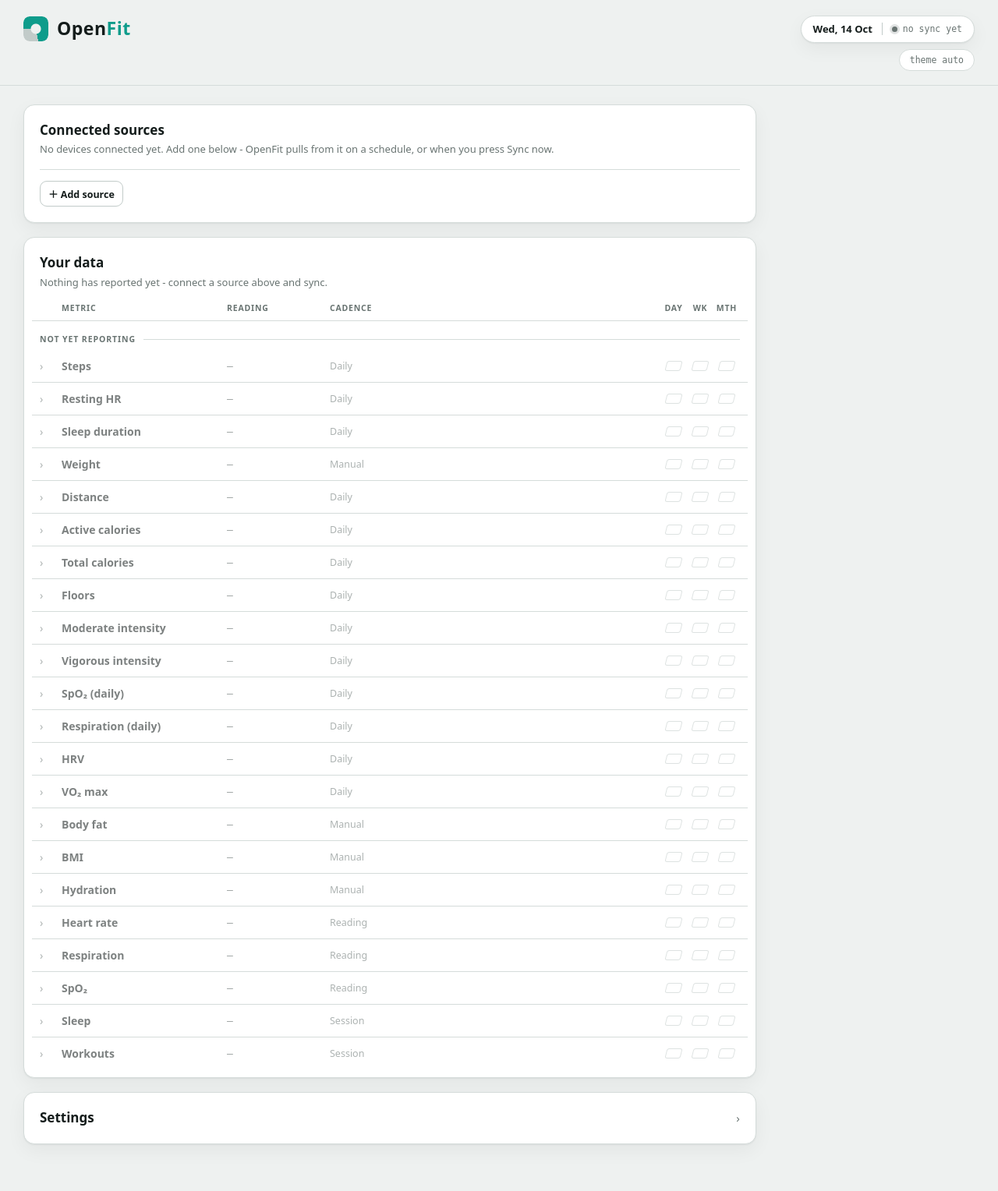
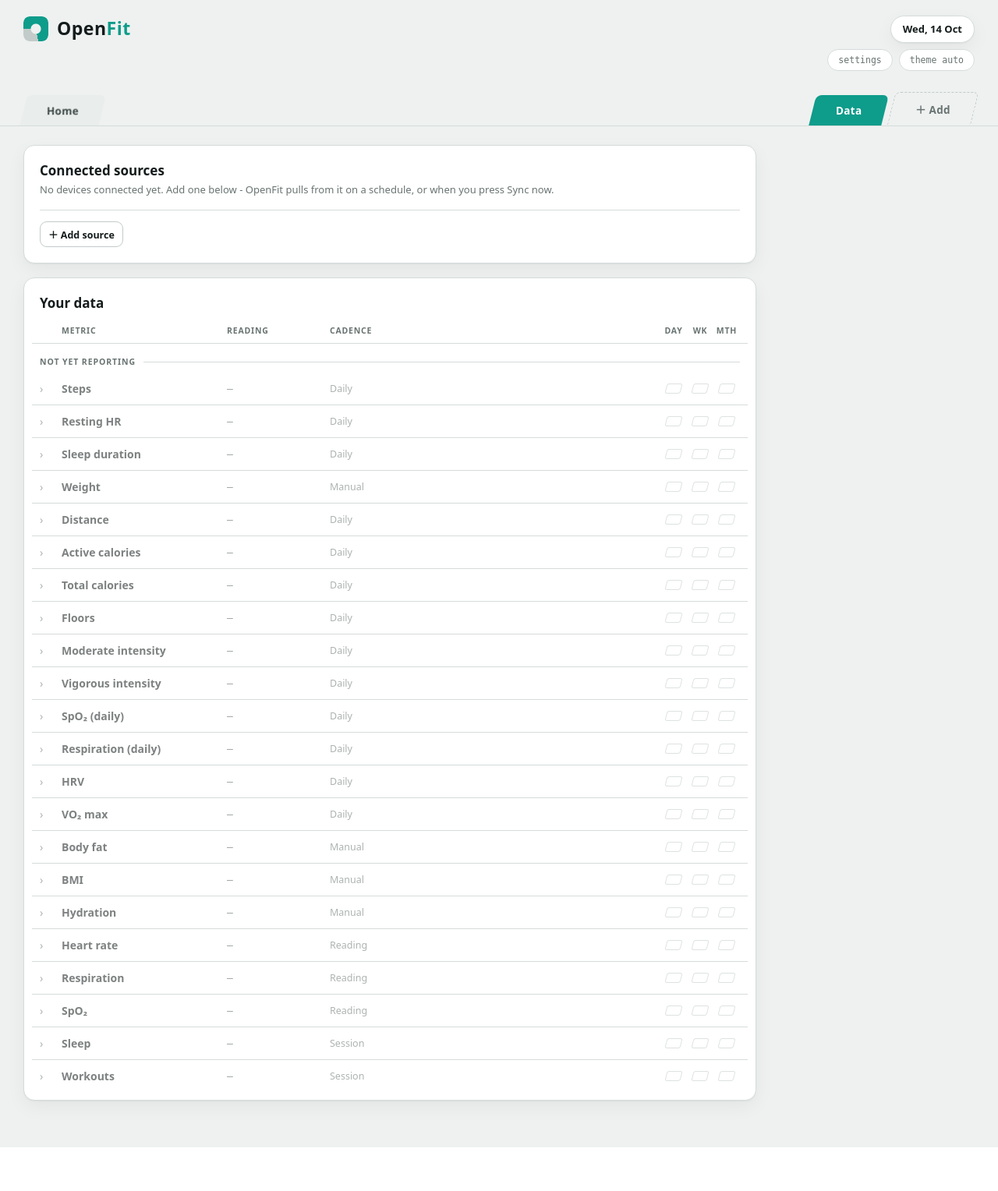
Before and after one commit to Raven-git-hub/OpenFit, a Flask app: page / in a window 1280 px wide. Shown: the whole page at 78% size. After the commit the page ends 1472 px from the top, so only its background shows below. Run offline with Flask 3, Linux system fonts and the light colour scheme; data that the repository does not hold is empty; parts of the project's set-up code (start-up, migrations or seed data) failed here and were passed over.

Commit message:
Console chrome: restore the tab strip (Home / Data), placeholder popups
Frontend only; no API or schema changes.

- Restore the original angled tab strip (markup + CSS verbatim from
  b7d1129) with two tabs: Home (far left, a blank panel) and Data (far
  right, beside the dashed + Add; open on load) holding the console.
  Switching only shows/hides panels, so the console keeps its state.
- Top bar: drop the last-sync stamp and its /api/activity read (the
  page's only use of it); keep the date. Add a "settings" pill left of
  the theme toggle, styled the same.
- One reusable coming-soon modal (comingSoon(title), on the existing
  .modal chrome) for Settings, + Add, and Add source once every
  connector is connected (it was disabled then). With a connector
  still unconnected, Add source opens the real add flow as before.
- Remove the "Your data" hint line (a failed refresh still shows its
  note), the "Every device ... already connected" text, and the
  Settings disclosure at the foot of the console.
- Docs: frontend-redesign-and-widget-model.md and the CLAUDE.md
  index.html / compat-shim notes. Test: the page has both tabs and no
  longer reads /api/activity.

Co-Authored-By: Claude Opus 5.5 <noreply@anthropic.com>
Claude-Session: https://claude.ai/code/session_01FGqfq85ERz9jYmqjPD1N6K

```diff
--- a/app/templates/index.html
+++ b/app/templates/index.html
@@ -128,11 +128,11 @@ button{font-family:inherit;cursor:pointer;}
 :focus-visible{outline:2px solid var(--accent);outline-offset:2px;border-radius:4px;}
 .tnum{font-variant-numeric:tabular-nums;}
 
-/* ---------- app shell: top bar ---------- */
+/* ---------- app shell: top bar + rhombus tab strip ---------- */
 .app{min-height:100vh;}
 .topbar{
   display:flex;align-items:flex-start;justify-content:space-between;gap:16px;
-  padding:20px 30px 18px;border-bottom:1px solid var(--border);
+  padding:20px 30px 0;
 }
 .brand{display:flex;align-items:center;gap:11px;}
 .brand-mark{
@@ -147,21 +147,39 @@ button{font-family:inherit;cursor:pointer;}
 .brand-name b{color:var(--accent);}
 
 .status-stack{display:flex;flex-direction:column;align-items:flex-end;gap:8px;}
-.datesync{
-  display:flex;align-items:center;gap:12px;
+.datepill{
   background:var(--surface);border:1px solid var(--border);border-radius:22px;
   padding:7px 15px;box-shadow:var(--shadow);
+  font-family:var(--font-display);font-weight:700;font-size:13px;color:var(--ink);
 }
-.datesync .ds-date{font-family:var(--font-display);font-weight:700;font-size:13px;color:var(--ink);}
-.datesync .ds-sep{width:1px;height:16px;background:var(--border-strong);}
-.datesync .ds-sync{display:flex;align-items:center;gap:7px;font-family:var(--font-mono);font-size:11.5px;color:var(--muted);}
-.dot{width:7px;height:7px;border-radius:50%;background:var(--good);flex:none;box-shadow:0 0 0 3px color-mix(in srgb,var(--good) 22%,transparent);}
-.dot.idle{background:var(--muted);box-shadow:0 0 0 3px color-mix(in srgb,var(--muted) 20%,transparent);}
-.theme-toggle{
+/* the small pill buttons under the date: Settings, then the theme toggle */
+.bar-btns{display:flex;gap:8px;}
+.bar-btn{
   border:1px solid var(--border);border-radius:20px;background:var(--surface);
   color:var(--muted);font-size:11.5px;font-family:var(--font-mono);padding:6px 13px;
 }
-.theme-toggle:hover{border-color:var(--accent);color:var(--accent);}
+.bar-btn:hover{border-color:var(--accent);color:var(--accent);}
+
+.tabstrip{
+  display:flex;gap:8px;align-items:flex-end;
+  padding:18px 30px 0;margin-top:8px;
+  border-bottom:1px solid var(--border);overflow-x:auto;scrollbar-width:none;
+}
+.tabstrip::-webkit-scrollbar{display:none;}
+.tab{
+  border:none;background:var(--surface-2);color:var(--ink-2);
+  font-family:var(--font-display);font-weight:700;font-size:13.5px;letter-spacing:.3px;
+  padding:11px 30px;transform:skewX(-14deg);border-radius:7px 7px 0 0;
+  white-space:nowrap;position:relative;top:1px;transition:background .12s,color .12s;
+}
+.tab>span{display:inline-block;transform:skewX(14deg);}
+.tab:hover{background:var(--surface);color:var(--ink);}
+.tab.active{background:var(--accent);color:var(--accent-ink);}
+.tab-add{margin-left:auto;background:transparent;border:1.5px dashed var(--border-strong);color:var(--muted);font-weight:600;}
+.tab-add:hover{background:transparent;border-color:var(--accent);color:var(--accent);}
+/* Home holds the left end alone; Data sits at the right end, beside Add */
+.tab-end{margin-left:auto;}
+.tab-end + .tab-add{margin-left:0;}
 
 .main{padding:24px 30px 60px;min-width:0;}
 
@@ -186,9 +204,6 @@ a.btn{display:inline-block;text-decoration:none;}
   border-radius:var(--radius-sm);padding:10px 11px;font-size:14px;font-family:var(--font-body);width:100%;
 }
 .input:focus{border-color:var(--accent);outline:none;}
-.seg{display:inline-flex;border:1px solid var(--border);border-radius:8px;overflow:hidden;}
-.seg button{border:none;background:var(--surface);color:var(--muted);padding:7px 12px;font-size:12.5px;font-weight:600;}
-.seg button.on{background:var(--accent-soft);color:var(--accent);}
 .form-msg{font-size:12px;font-family:var(--font-mono);margin-top:8px;min-height:16px;}
 .form-msg.ok{color:var(--good);}
 .form-msg.bad{color:var(--crit);}
@@ -221,17 +236,14 @@ a.btn{display:inline-block;text-decoration:none;}
 /* the Add source button at the foot of Connected sources */
 .src-add{display:flex;align-items:center;gap:10px;flex-wrap:wrap;padding-top:14px;margin-top:2px;border-top:1px solid var(--border);}
 .src + .src-add{border-top:none;margin-top:0;}
-.src-add-note{color:var(--muted);font-size:12.5px;}
 
-/* ---------- floating add-device modal ---------- */
+/* ---------- floating modal: add-device flows + the coming-soon stub ---------- */
 .modal-bg{position:fixed;inset:0;z-index:80;background:color-mix(in srgb,var(--ink) 45%,transparent);display:grid;place-items:center;padding:20px;}
 .modal{background:var(--surface);border:1px solid var(--border-strong);border-radius:var(--radius);box-shadow:var(--shadow);padding:20px;width:min(420px,100%);max-height:88vh;overflow:auto;}
 .modal h4{font-family:var(--font-display);font-weight:700;font-size:16px;margin:0 0 3px;}
 .modal .hint{color:var(--muted);font-size:13px;margin:0 0 16px;}
 .modal .field{margin-bottom:12px;}
 .modal-actions{display:flex;justify-content:flex-end;gap:10px;margin-top:16px;}
-.note-box{font-size:12.5px;color:var(--ink-2);background:var(--inset);border:1px solid var(--border);border-left:3px solid var(--accent);border-radius:8px;padding:11px 13px;line-height:1.55;}
-.mono{font-family:var(--font-mono);}
 
 /* ---------- the data card ----------
    One row per metric, series and session kind:
@@ -239,7 +251,8 @@ a.btn{display:inline-block;text-decoration:none;}
    The caption row uses the same grid, so its captions sit over the
    columns they name. */
 .card.data{padding:20px 10px 10px;}
-.card.data .card-head{padding:0 10px;}
+.card.data .card-head{padding:0 10px 12px;}
+.card.data .card-head .form-msg{margin:4px 0 0;min-height:0;}
 .dgrid{display:grid;grid-template-columns:16px minmax(0,200px) 120px 90px 1fr auto;align-items:center;column-gap:12px;}
 .dcap{
   padding:0 10px 8px;border-bottom:1px solid var(--border);
@@ -266,7 +279,7 @@ a.btn{display:inline-block;text-decoration:none;}
 }
 .dgroup::after{content:"";flex:1;height:1px;background:var(--border);}
 
-/* continuity rhombuses - skewed like the tab strip they replaced.
+/* continuity rhombuses - skewed like the tab strip.
    Fill opacity (--op) is the coverage; an outline alone means none. */
 .rhs{display:flex;}
 .rh-cell{width:34px;display:grid;place-items:center;text-align:center;}
@@ -311,19 +324,12 @@ h5 + .dnote{margin-top:0;}
   padding:5px 9px;border-radius:7px;box-shadow:var(--shadow);
 }
 
-/* ---------- settings disclosure ---------- */
-details.settings > summary{list-style:none;display:flex;align-items:center;justify-content:space-between;cursor:pointer;}
-details.settings > summary::-webkit-details-marker{display:none;}
-details.settings > summary h3{margin:0;}
-details.settings .chev{color:var(--muted);transition:transform .15s;}
-details.settings[open] .chev{transform:rotate(90deg);}
-.set-body{margin-top:16px;display:flex;flex-direction:column;gap:10px;align-items:flex-start;}
-.set-body .hint{margin:0;}
-
 /* ---------- responsive: phone ---------- */
 @media (max-width:860px){
-  .topbar{padding:14px 15px 14px;}
+  .topbar{padding:14px 15px 0;}
   .brand-name{font-size:20px;}
+  .tabstrip{padding:14px 15px 0;gap:6px;}
+  .tab{padding:10px 20px;font-size:12.5px;}
   .main{padding:18px 15px 60px;}
 }
 @media (max-width:640px){
@@ -345,36 +351,30 @@ details.settings[open] .chev{transform:rotate(90deg);}
       <div class="brand-name">Open<b>Fit</b></div>
     </div>
     <div class="status-stack">
-      <div class="datesync">
-        <span class="ds-date" id="dsDate"></span>
-        <span class="ds-sep"></span>
-        <span class="ds-sync" id="dsSync"><span class="dot idle"></span> no sync yet</span>
+      <div class="datepill" id="today"></div>
+      <div class="bar-btns">
+        <button class="bar-btn" id="settingsBtn" type="button">settings</button>
+        <button class="bar-btn" id="themeToggle" type="button">theme <span id="themeState">auto</span></button>
       </div>
-      <button class="theme-toggle" id="themeToggle">theme <span id="themeState">auto</span></button>
     </div>
   </header>
 
+  <nav class="tabstrip" aria-label="Tabs">
+    <button class="tab" data-tab="home" type="button"><span>Home</span></button>
+    <button class="tab tab-end active" data-tab="data" type="button" aria-current="page"><span>Data</span></button>
+    <button class="tab tab-add" id="addTabBtn" type="button"><span>＋ Add</span></button>
+  </nav>
+
   <main class="main">
-    <div class="console">
-      <section class="card" id="sourcesCard" aria-label="Connected sources"></section>
-      <section class="card data" id="dataCard" aria-label="Your data"></section>
-
-      <details class="card settings">
-        <summary><h3>Settings</h3><span class="chev" aria-hidden="true">›</span></summary>
-        <div class="set-body">
-          <div class="field"><label>Appearance</label></div>
-          <div class="seg" id="cfgTheme">
-            <button type="button" data-t="auto">Auto</button><button type="button" data-t="light">Light</button><button type="button" data-t="dark">Dark</button>
-          </div>
-          <p class="hint">Remembered in this browser only - it is not stored with your data.</p>
-          <div class="note-box">
-            Want to go further than the theme? Every colour, font and radius is a CSS variable in the
-            <span class="mono">CUSTOMISE OPENFIT HERE</span> block at the top of <span class="mono">index.html</span>.
-            Change a handful of tokens and the whole interface re-skins - no hunting through markup.
-          </div>
-        </div>
-      </details>
-    </div>
+    <!-- HOME: blank for now -->
+    <section data-panel="home" aria-label="Home" hidden></section>
+    <!-- DATA: the console -->
+    <section data-panel="data" aria-label="Data">
+      <div class="console">
+        <section class="card" id="sourcesCard" aria-label="Connected sources"></section>
+        <section class="card data" id="dataCard" aria-label="Your data"></section>
+      </div>
+    </section>
   </main>
 </div>
 
@@ -417,7 +417,6 @@ details.settings[open] .chev{transform:rotate(90deg);}
     }catch(e){ return {ok:false, error:'network error'}; }
   }
 
-  const ACTIVITY_DAYS = 14;
   const api = {
     /* The access contract: what there is, which days hold it, and who
        is primary for each metric. */
@@ -426,9 +425,6 @@ details.settings[open] .chev{transform:rotate(90deg);}
     sourceRoles:  ()             => fetchJSON('/api/source-roles'),
     setPrimary:   (metric, src)  => send('/api/source-roles/'+enc(metric), 'PUT', {primary:src}),
     sessions:     (kind, from)   => getJSON('/api/sessions/'+enc(kind)+(from ? '?from='+enc(from) : ''), null),
-    /* Only for the top bar's last-sync stamp: the per-source rows carry
-       synced_at, which nothing in the access contract does. */
-    listActivity: days           => getJSON('/api/activity?days='+days+'&by_source=1', []),
     /* Connectors = plugins + whatever account has been attached to them.
        Credentials go one way only: they are posted here and never read
        back, so nothing on this page can display a stored password. */
@@ -474,7 +470,6 @@ details.settings[open] .chev{transform:rotate(90deg);}
      ========================================================= */
   const state = {
     connectors:null,   // [{id, name, fields, add_flow, add_note, connected, configured}]; null until loaded
-    activity:[],       // per-source rows, only for the last-sync stamp
     status:'loading',  // the data card: loading | ready | error
     stale:false,       // a refresh failed; the last good load is still shown
     data:null,         // {rows, coverage, win}
@@ -502,14 +497,6 @@ details.settings[open] .chev{transform:rotate(90deg);}
     const d = new Date();
     return new Date(d.getTime() - d.getTimezoneOffset()*60000).toISOString().slice(0,10);
   };
-  /* Plugins stamp synced_at with SQLite's datetime('now') - UTC, in
-     'YYYY-MM-DD HH:MM:SS' form, which Date() does not parse consistently.
-     Normalise to ISO/UTC so it can be shown in the viewer's local time. */
-  function parseStamp(s){
-    if(!s) return null;
-    const d = new Date(s.includes('T') ? s : s.replace(' ','T')+'Z');
-    return isNaN(d.getTime()) ? null : d;
-  }
 
   /* =========================================================
      THE DATASET - catalog + coverage + source roles, one load
@@ -658,14 +645,10 @@ details.settings[open] .chev{transform:rotate(90deg);}
       return;
     }
 
-    const {rows, win} = state.data;
+    const {rows} = state.data;
     const reporting = rows.filter(r => r.count > 0);
     const waiting   = rows.filter(r => !r.count);
-    head.appendChild(el('p','hint',
-      (reporting.length
-        ? `${reporting.length} of ${rows.length} reporting. Day / Wk / Mth show how continuously each is covered since ${esc(fmtDayY(isoOf(win.start)))}, from any source.`
-        : 'Nothing has reported yet - connect a source above and sync.') +
-      (state.stale ? ' <span style="color:var(--crit)">Couldn’t refresh - showing the last load.</span>' : '')));
+    if(state.stale) head.appendChild(el('div','form-msg bad', 'Couldn’t refresh - showing the last load.'));
 
     const list = el('div','dlist');
     list.appendChild(el('div','dcap dgrid',
@@ -996,8 +979,6 @@ details.settings[open] .chev{transform:rotate(90deg);}
       const res = await api.syncPlugin(c.id);
       if(res.ok){
         syncBtn.textContent = 'Synced ✓';
-        state.activity = await api.listActivity(ACTIVITY_DAYS);
-        paintSync();
         loadData();   // the sync re-derived its window: refresh the rows
       }else{
         syncBtn.textContent = res.error==='a sync is already in progress' ? 'Already syncing' : 'Failed';
@@ -1023,7 +1004,8 @@ details.settings[open] .chev{transform:rotate(90deg);}
 
   /* The button at the foot of the card. Every connector the API offers
      that isn't connected yet is addable; add_flow decides which modal
-     it opens. */
+     it opens. With nothing left to add it opens a placeholder until the
+     add-source popup lands. */
   function addSourceRow(){
     const addable = state.connectors.filter(c => !c.connected);
     const wrap = el('div','src-add');
@@ -1032,10 +1014,8 @@ details.settings[open] .chev{transform:rotate(90deg);}
     wrap.appendChild(btn);
 
     if(!addable.length){
-      btn.disabled = true;
-      wrap.appendChild(el('span','src-add-note', state.connectors.length
-        ? 'Every device OpenFit can add is already connected.'
-        : 'No devices are available to add.'));
+      btn.setAttribute('aria-haspopup','dialog');
+      btn.onclick = () => comingSoon('Add a source');
       return wrap;
     }
     btn.setAttribute('aria-haspopup','menu');
@@ -1091,6 +1071,20 @@ details.settings[open] .chev{transform:rotate(90deg);}
     bg.onclick = e => { if(e.target === bg) close(); };
 
     return {box, close};
+  }
+
+  /* A stand-in for popups that aren't built yet: Add source (when nothing
+     is left to add), Settings and Add tab. */
+  function comingSoon(title){
+    const {box, close} = openModal(`
+      <h4>${esc(title)}</h4>
+      <p class="hint">Coming soon.</p>
+      <div class="modal-actions">
+        <button class="btn sm" data-act="close" type="button">Close</button>
+      </div>`);
+    const btn = box.querySelector('[data-act="close"]');
+    btn.onclick = close;
+    btn.focus();
   }
 
   /* The manifest rendered as inputs - the same markup for step one of
@@ -1252,41 +1246,43 @@ details.settings[open] .chev{transform:rotate(90deg);}
   }
   function curTheme(){ try{ return localStorage.getItem('of-theme') || 'auto'; }catch(e){ return 'auto'; } }
   function reflectTheme(){
-    const t = curTheme();
-    const st = $('#themeState'); if(st) st.textContent = t;
-    document.querySelectorAll('#cfgTheme button').forEach(b=>b.classList.toggle('on', b.dataset.t===t));
+    const st = $('#themeState'); if(st) st.textContent = curTheme();
   }
   $('#themeToggle').onclick = ()=>{
     const order = ['auto','light','dark'];
     setTheme(order[(order.indexOf(curTheme())+1) % order.length]);
   };
-  document.querySelectorAll('#cfgTheme button').forEach(b=> b.onclick = ()=> setTheme(b.dataset.t));
   (function initTheme(){
     const t = curTheme();
     if(t!=='auto') document.documentElement.setAttribute('data-theme', t);
     reflectTheme();
   })();
 
-  /* ---- top bar: today's date, and the most recent sync ---- */
+  /* ---- top bar: today's date, and Settings (not built yet) ---- */
   function paintDate(){
-    $('#dsDate').textContent = new Date().toLocaleDateString('en-GB',{weekday:'short',day:'numeric',month:'short'});
+    $('#today').textContent = new Date().toLocaleDateString('en-GB',{weekday:'short',day:'numeric',month:'short'});
   }
-  function paintSync(){
-    let best = null;
-    state.activity.forEach(r=>{
-      if(r.synced_at && (!best || r.synced_at > best.synced_at)) best = r;
+  $('#settingsBtn').onclick = () => comingSoon('Settings');
+
+  /* ---- tabs: Home (blank for now) and Data (the console) ----
+     Switching only shows one panel and hides the other; the console
+     keeps its state underneath. */
+  function closeFloating(){ closePop(); hideTip(); }
+  function showTab(name){
+    document.querySelectorAll('.tab[data-tab]').forEach(b => {
+      const on = b.dataset.tab===name;
+      b.classList.toggle('active', on);
+      if(on) b.setAttribute('aria-current','page'); else b.removeAttribute('aria-current');
     });
-    const holder = $('#dsSync');
-    const when = best && parseStamp(best.synced_at);
-    holder.innerHTML = when
-      ? `<span class="dot"></span> ${esc(srcName(best.source))} · ${esc(when.toLocaleTimeString('en-GB', {hour:'2-digit', minute:'2-digit'}))}`
-      : `<span class="dot idle"></span> no sync yet`;
+    document.querySelectorAll('[data-panel]').forEach(p => { p.hidden = p.dataset.panel!==name; });
+    closeFloating();
   }
+  document.querySelectorAll('.tab[data-tab]').forEach(b => { b.onclick = () => showTab(b.dataset.tab); });
+  $('#addTabBtn').onclick = () => comingSoon('Add a tab');
 
   /* =========================================================
      BOOT - paint the shell straight away, then fill it in
      ========================================================= */
-  function closeFloating(){ closePop(); hideTip(); }
   window.addEventListener('resize', closeFloating);
   window.addEventListener('scroll', closeFloating, {passive:true, capture:true});
   document.addEventListener('keydown', e => { if(e.key==='Escape') closeFloating(); });
@@ -1296,7 +1292,6 @@ details.settings[open] .chev{transform:rotate(90deg);}
   paintData();
   // In parallel: each part paints as soon as its own reads land.
   refreshConnectors();
-  api.listActivity(ACTIVITY_DAYS).then(rows => { state.activity = Array.isArray(rows) ? rows : []; paintSync(); });
   loadData();
 })();
 </script>
```
Also changed, not shown: CLAUDE.md (+10 -5 lines), docs/architecture/frontend-redesign-and-widget-model.md (+50 -22 lines), tests/test_routes.py (+12 -0 lines).
